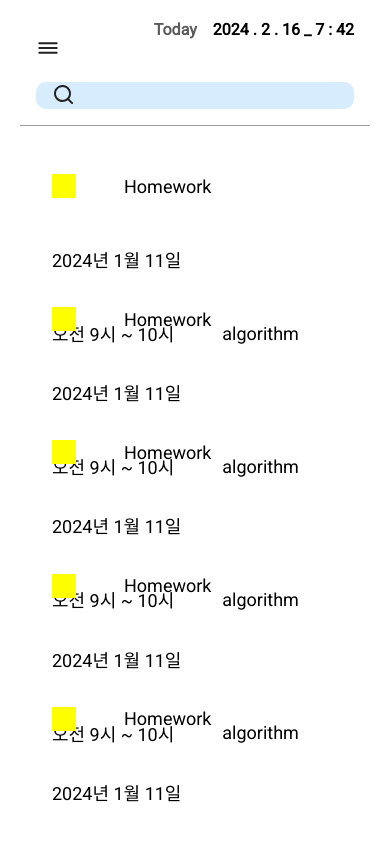
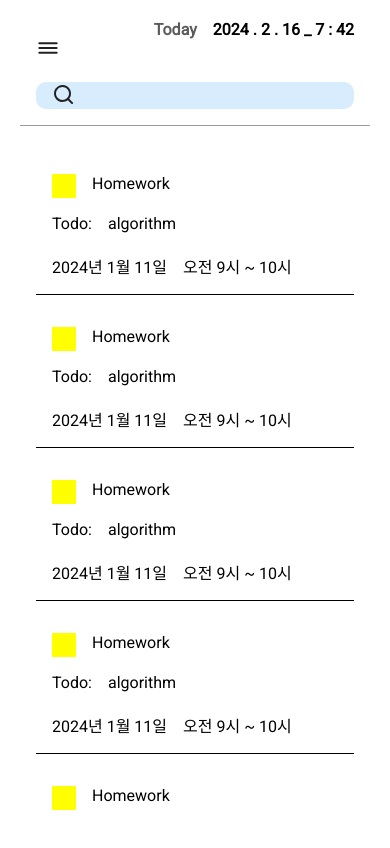
Before and after one commit to nile27/My-Calender, a React (Create React App) app: page /search in a window 390 px wide. Shown: the top 848 px of the page. Built offline with nearby package versions, Linux system fonts and the light colour scheme.

Commit message:
Search 반응형 작업 완료

```diff
--- a/src/Components/Search-list.tsx
+++ b/src/Components/Search-list.tsx
@@ -1,4 +1,5 @@
 import styled from "styled-components";
+import { useMediaQuery } from "react-responsive";
 
 const SearchBox = styled.li`
   width: 100%;
@@ -8,11 +9,52 @@ const SearchBox = styled.li`
   padding: 1rem;
   justify-content: start;
   align-items: center;
-  gap: 3rem;
+  gap: 5%;
   flex-wrap: wrap;
   span {
     font-size: 18px;
     font-weight: 500;
+  }
+`;
+
+const Search770Box = styled.li`
+  width: 100%;
+  height: auto;
+  display: flex;
+  align-items: start;
+  flex-direction: column;
+  padding: 1rem;
+  gap: 1rem;
+  border-bottom: 1px solid black;
+  span {
+    font-size: 16px;
+    font-weight: 500;
+    white-space: no-wrap;
+  }
+  .tagBox {
+    width: auto;
+    min-height: 24px;
+    display: flex;
+    justify-content: center;
+    gap: 1rem;
+  }
+
+  .todoBox {
+    width: auto;
+    min-height: 24px;
+    display: flex;
+    justify-content: center;
+    gap: 1rem;
+  }
+  .timeBox {
+    width: auto;
+    min-height: 24px;
+    display: flex;
+    justify-content: center;
+    gap: 1rem;
+    @media screen and (max-width: 350px) {
+      flex-direction: column;
+    }
   }
 `;
 
@@ -23,15 +65,35 @@ const ColorBox = styled.div`
 `;
 
 export default function SearchList() {
+  const View: boolean = useMediaQuery({
+    query: "(max-width:770px)",
+  });
   return (
     <>
-      <SearchBox>
-        <ColorBox color={"yellow"}></ColorBox>
-        <span>Homework</span>
-        <span>2024년 1월 11일</span>
-        <span>오전 9시 ~ 10시</span>
-        <span>algorithm</span>
-      </SearchBox>
+      {View ? (
+        <Search770Box>
+          <div className="tagBox">
+            <ColorBox color={"yellow"}></ColorBox>
+            <span className="tagName">Homework</span>
+          </div>
+          <div className="todoBox">
+            <span>Todo: </span>
+            <span className="todoname">algorithm</span>
+          </div>
+          <div className="timeBox">
+            <span className="date">2024년 1월 11일</span>
+            <span className="time">오전 9시 ~ 10시</span>
+          </div>
+        </Search770Box>
+      ) : (
+        <SearchBox>
+          <ColorBox color={"yellow"}></ColorBox>
+          <span className="tagName">Homework</span>
+          <span className="date">2024년 1월 11일</span>
+          <span className="time">오전 9시 ~ 10시</span>
+          <span className="todoname">algorithm</span>
+        </SearchBox>
+      )}
     </>
   );
 }
```
